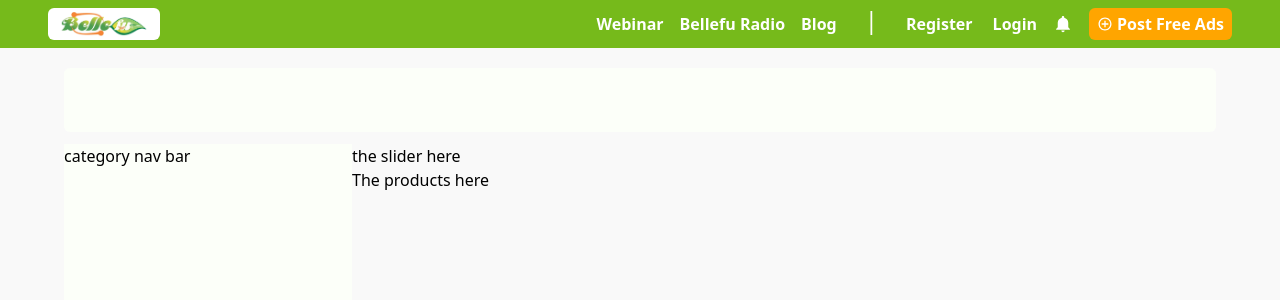
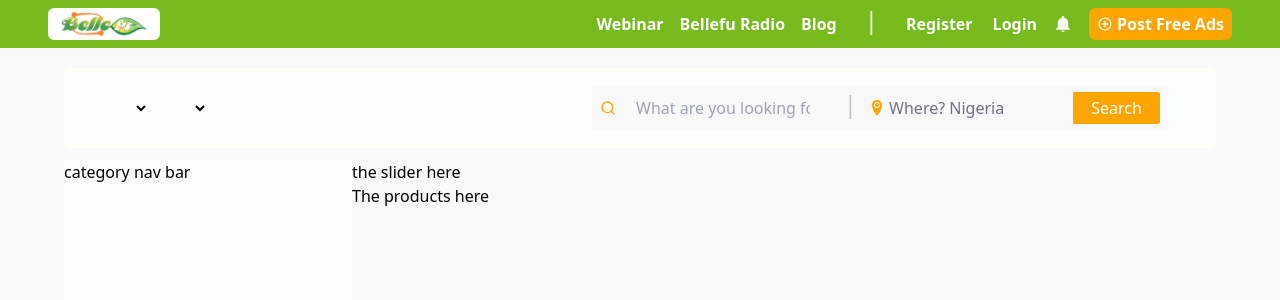
Before and after one commit to Etubaba/bellefu, a Next.js app: page / in a window 1280 px wide. Shown: the top 300 px of the page. Built offline with nearby package versions, Linux system fonts and the light colour scheme.

Commit message:
Merge branch 'main' of https://github.com/inmotionhub/bellefu30web

```diff
--- a/components/HeaderSearch.js
+++ b/components/HeaderSearch.js
@@ -1,8 +1,103 @@
-import React from "react";
+import React, { useState } from "react";
+import Flags from 'country-flag-icons/react/3x2'
+import { InputLabel, MenuItem, Select, FormControl } from "@mui/material";
+import { FiSearch } from 'react-icons/fi'
+import { ImLocation2 } from 'react-icons/im'
+const swag = {
+    width: "5vw",
+    height: "4vh",
+    position: "relative",
+    top: "1vh",
+    marginRight: "2.4vw",
+};
 
 const HeaderSearch = () => {
+    const [open, setOpen] = useState(false)
+
+
     return (
-        <div className={'w-90 h-16 mt-5  bg-bellefuWhite mb-3  rounded-md '}></div>
+        <div className={'w- h-20 mt-5 flex space-x-96  bg-bellefuWhite mb-3  rounded-md items-center '}>
+            <div className='flex'>
+                <div >
+                    <select className=" h-full py-4 pl-2 pr-3 border-transparent bg-transparent  sm:text-sm rounded-md">
+                        <option value=''></option>
+                        <option >United</option>
+                        <option>Spain</option>
+                        <option>France</option>
+                    </select>
+                </div>
+                <div >
+                    <select className=" h-full py-4 pl-2 pr-3 border-transparent bg-transparent  sm:text-sm rounded-md">
+                        <option value=''></option>
+                        <option >EN</option>
+                        <option>SP</option>
+                        <option>FR</option>
+                    </select>
+                </div>
+
+
+            </div>
+
+            <div className='flex pl-2 justify-center items-center bg-bellefuBackground w-6/12 h-11'>
+                <div className="mr-5">   <FiSearch className='text-bellefuOrange' /></div>
+
+                <input type='text' list='brow' placeholder="What are you looking for?" className='bg-bellefuBackground focus:outline-none w-9/12' />
+                <datalist id="brow">
+                    <option value="Agro Produce" />
+                    <option value="Livestock" />
+                    <option value="Food item" />
+                    <option value="Farm machine" />
+                    <option value="Agro Jobs" />
+                </datalist>
+                <div className="px-3 text-black opacity-20 text-2xl -mt-2">|</div>
+
+
+
+
+                <span onClick={() => setOpen(!open)} list='brow' className='relative w-9/12 flex cursor-pointer text-gray-500'><ImLocation2 className='text-bellefuOrange mt-1 mr-1' /> <span>Where? Nigeria</span> </span>
+
+                {
+                    open && (
+
+
+                        <div class=" absolute top-32 right-52 mt-2 w-56 rounded-md shadow-lg bg-white ring-1 ring-black ring-opacity-5 focus:outline-none" >
+                            <div class="py-1" >
+
+                                <a href="#" class="text-gray-700 block px-4 hover:bg-bellefuBackground py-2 text-sm">Account settings</a>
+                                <a href="#" class="text-gray-700 hover:bg-bellefuBackground block px-4 py-2 text-sm" >Support</a>
+                                <a href="#" class="text-gray-700 hover:bg-bellefuBackground block px-4 py-2 text-sm" >License</a>
+                                <a href="#" class="text-gray-700 hover:bg-bellefuBackground block px-4 py-2 text-sm">License</a>
+
+                            </div>
+                        </div>
+
+                    )
+                }
+
+
+                <button className='w-4/12 h-8 hover:bg-orange-300 m-2 rounded-sm text-center bg-bellefuOrange text-white'>Search</button>
+
+            </div>
+
+
+
+            {/* <FormControl>
+
+                <Select
+                    labelId="demo-simple-select-label"
+                    id="demo-simple-select"
+                    className='border-transparent
+                >
+                    <MenuItem value={<Flags.US style={swag} />}> <Flags.US style={swag} /></MenuItem>
+                    <MenuItem value={20}> <Flags.US style={swag} /> Twenty</MenuItem>
+                    <MenuItem value={30}><Flags.US style={swag} /> Thirty</MenuItem>
+                </Select>
+            </FormControl>
+ */}
+
+
+
+        </div>
     )
 }
 export default HeaderSearch;
--- a/package.json
+++ b/package.json
@@ -9,7 +9,12 @@
     "lint": "next lint"
   },
   "dependencies": {
+    "@emotion/react": "^11.8.2",
+    "@emotion/styled": "^11.8.1",
+    "@mui/material": "^5.5.2",
+    "@mui/styles": "^5.5.1",
     "@reduxjs/toolkit": "^1.8.0",
+    "country-flag-icons": "^1.4.24",
     "next": "12.1.0",
     "react": "17.0.2",
     "react-dom": "17.0.2",
```
Also changed, not shown: 1 other file (tests, documents, lock files or other folders).
